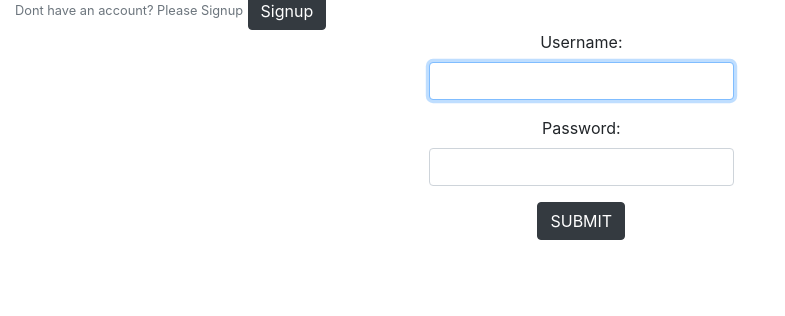
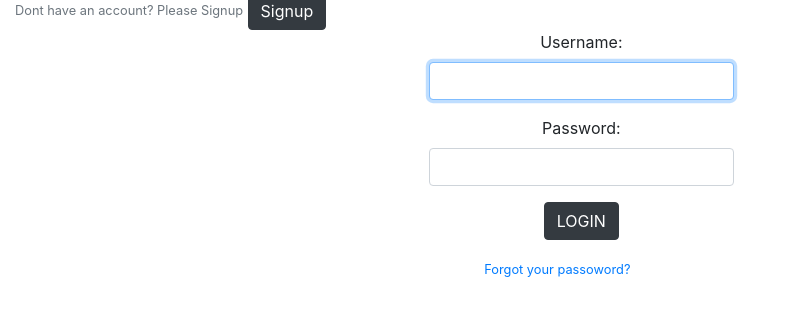
Before and after one commit to rayanserrao/Library-Managment-System, a Django app: page /login/ in a window 1280 px wide. Shown: the part 154-470 px from the top of the page, without its empty margins (0-785 px from the left). Run offline with Django 3.2, Linux system fonts and the light colour scheme.

Commit message:
minor changes

```diff
--- a/app/templates/login.html
+++ b/app/templates/login.html
@@ -29,7 +29,7 @@ Login page
         </div>
         {% endfor %}
 
-        <input type="submit" class="btn btn-dark mb-3" value="SUBMIT" name="" id="">
+        <input type="submit" class="btn btn-dark mb-3" value="LOGIN" name="" id="">
         {% if form.non_field_errors %}
             {% for error in form.non_field_errors %}
             <p class="alert alert-danger mt-3">{{error}}</p>
@@ -40,5 +40,7 @@ Login page
 
 
     </form></center>
+    <center><small class="text-primery ml-5"> <a href="/changepass2/">Forgot your passoword?</a></small></center>
+
 </div>
 {% endblock %}
--- a/app/views.py
+++ b/app/views.py
@@ -75,18 +75,16 @@ def userpasschange(request):
         return redirect('/login/')
 
 def userchnagepass(request):
-    if request.user.is_authenticated:
 
-        if request.method == 'POST':
-            form = PasswordChangeform2(user= request.user, data=request.POST)
-            if form.is_valid():
-                form.save()
-                messages.success(request,"password changed successfully")
-                update_session_auth_hash(request,form.user)
-                return redirect('/')
 
-        else:
-            form =PasswordChangeform2(user = request.user)
-        return render(request,'passchange2.html',{'form':form})
+    if request.method == 'POST':
+        form = PasswordChangeform2(user= request.user, data=request.POST)
+        if form.is_valid():
+            form.save()
+            messages.success(request,"password changed successfully")
+            update_session_auth_hash(request,form.user)
+            return redirect('/login/')
+
     else:
-        return redirect('/login/')
+        form =PasswordChangeform2(user = request.user)
+    return render(request,'passchange2.html',{'form':form})
```
